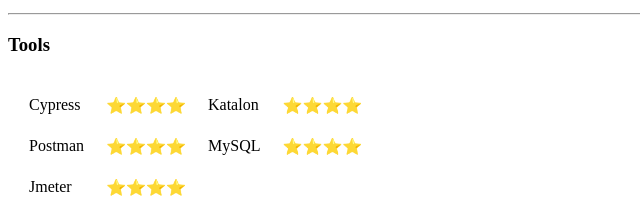
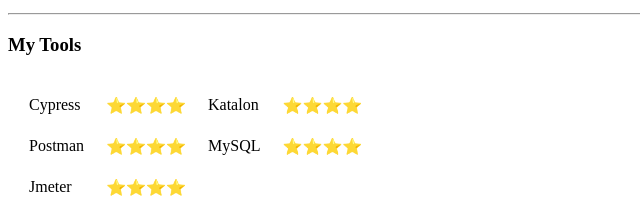
Before and after one commit to Aramidea/Aramde-Profile, a plain HTML site: page index.html in a window 1280 px wide. Shown: the part 507-708 px from the top of the page, 0-640 px from the left. Drawn offline with Linux system fonts and the light colour scheme.

Commit message:
My tools

```diff
--- a/index.html
+++ b/index.html
@@ -30,7 +30,8 @@
             <li>Automation Testing</li>
         </ul></p>
         <hr>
-        <h3>Tools</h3>
+        <h3>
+            My Tools</h3>
         <table cellspacing = 20>
             <tr>
                 <td>Cypress</td>
```
